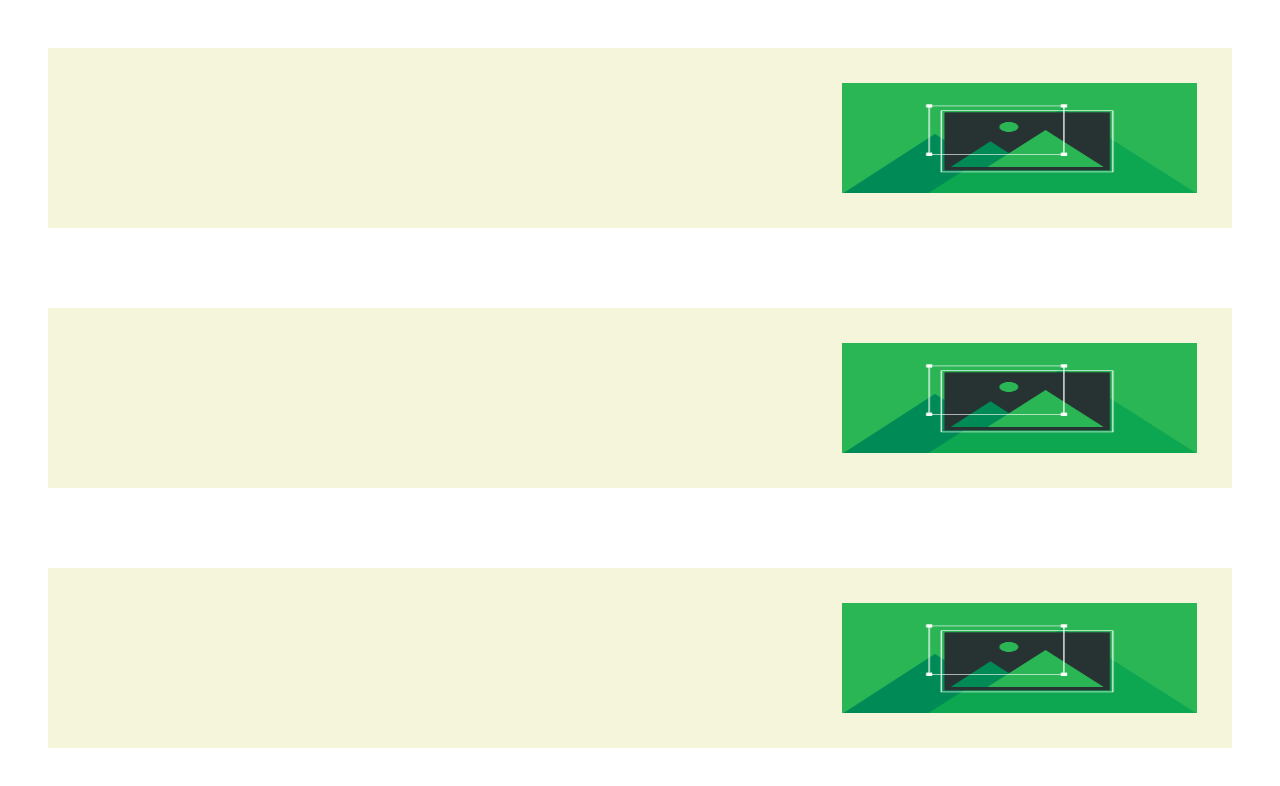
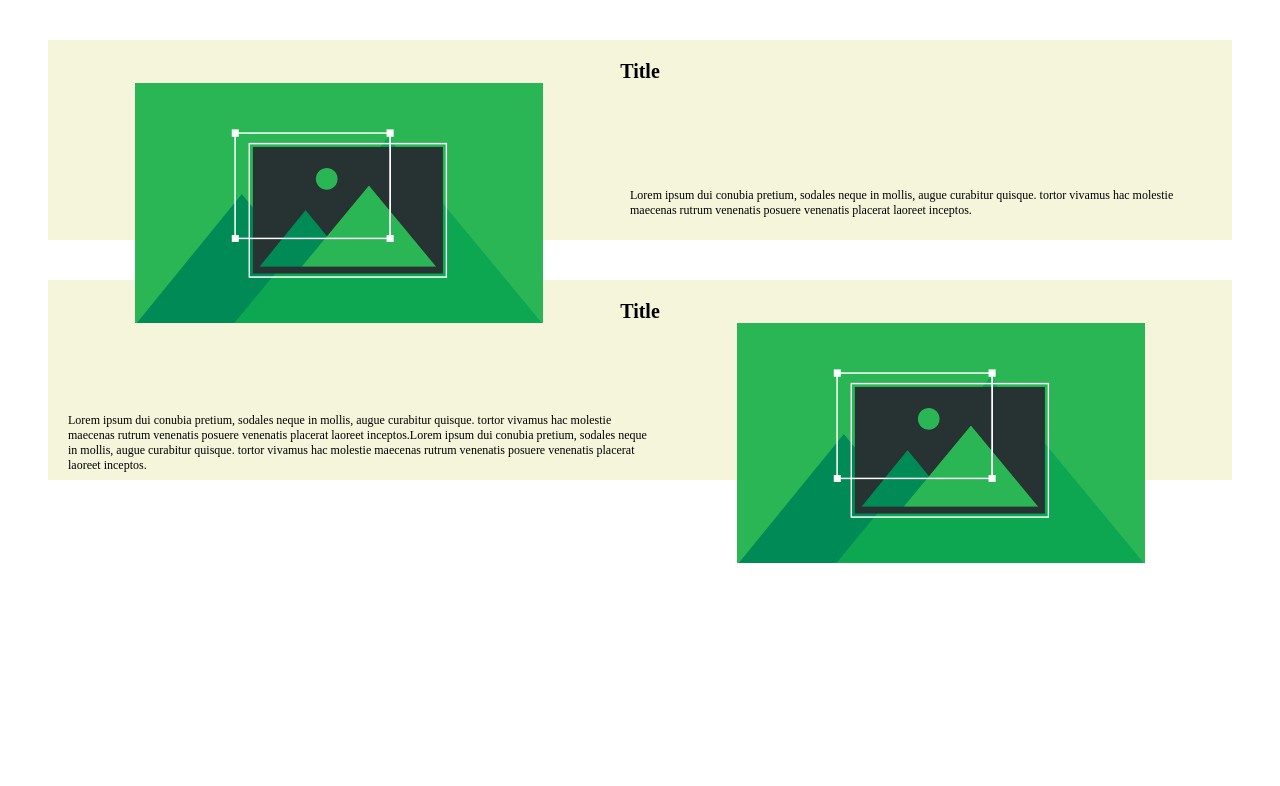
Before and after one commit to Orenikoe/SaldanhaDaily, a plain HTML site: page 1st-real-Project-haha/main-page/main-page.html in a window 1280 px wide. Drawn offline with Linux system fonts and the light colour scheme.

Commit message:
did the articles structure in hard coding

```diff
--- a/1st-real-Project-haha/main-page/main-page-style.css
+++ b/1st-real-Project-haha/main-page/main-page-style.css
@@ -1,16 +1,43 @@
-.Articles{
+.AllArticles{
     width: 100%;
-    display: flex;
-    flex-direction: column;
 }
 #Articles{
-    height: 180px;
     background-color: beige;
     margin: 40px;
-    display: flex;
-    justify-content: flex-end;
+    height: 200px;
+    font-size: 12px;
+    display: grid;
+    grid-template-columns: auto auto;
+    grid-template-rows: auto auto;
+    align-items: center;
 }
-.Articles img{
-    width: 30%;
-    margin: 35px;
+#Articles p{
+/*     margin: 20px; */
+    overflow: hidden;
+    text-overflow: ellipsis;
+    display: -webkit-box;
+    -webkit-line-clamp: 6;
+    -webkit-box-orient: vertical;
 }
+.articleImage{
+    width: 70%;
+    margin: auto;
+    grid-row-start: 2;
+
+}
+.articleTitle{
+    font-size: 20px;
+    text-align: center;
+    grid-row-start: 1 / 1;
+    grid-column: 1 / 3;
+    margin-bottom: 0;
+}
+.rightArticle .articleImage{
+    grid-column-start:2;
+}
+.rightArticle p{
+    margin-left: 20px;
+}
+.leftArticle p{
+    margin-right: 20px;
+}
--- a/1st-real-Project-haha/main-page/main-page.html
+++ b/1st-real-Project-haha/main-page/main-page.html
@@ -11,15 +11,23 @@
 
     <body>
         <main>
-            <section class="Articles">
-                <div id="Articles" class="Article1">
-                    <img src="assets/just a image.png" alt="just a image">
+            <section class="AllArticles">
+                <div id="Articles" class="leftArticle">
+                    <h3 class="articleTitle">Title</h3>
+                    <img class="articleImage" src="assets/just a image.png" alt="just a image">
+                    <p>
+                        Lorem ipsum dui conubia pretium, sodales neque in mollis, augue curabitur quisque.
+                        tortor vivamus hac molestie maecenas rutrum venenatis posuere venenatis placerat laoreet inceptos.
+                    </p>
                 </div>
-                <div id="Articles" class="Article2">
-                    <img src="assets/just a image.png" alt="just a image">
-                </div>
-                <div id="Articles" class="Article3">
-                    <img src="assets/just a image.png" alt="just a image">
+                <div id="Articles" class="rightArticle">
+                    <h3 class="articleTitle">Title</h3>
+                    <p>
+                        Lorem ipsum dui conubia pretium, sodales neque in mollis, augue curabitur quisque.
+                        tortor vivamus hac molestie maecenas rutrum venenatis posuere venenatis placerat laoreet inceptos.Lorem ipsum dui conubia pretium, sodales neque in mollis, augue curabitur quisque.
+                        tortor vivamus hac molestie maecenas rutrum venenatis posuere venenatis placerat laoreet inceptos.
+                    </p>
+                    <img class="articleImage" src="assets/just a image.png" alt="just a image">
                 </div>
             </section>
         </main>
```
